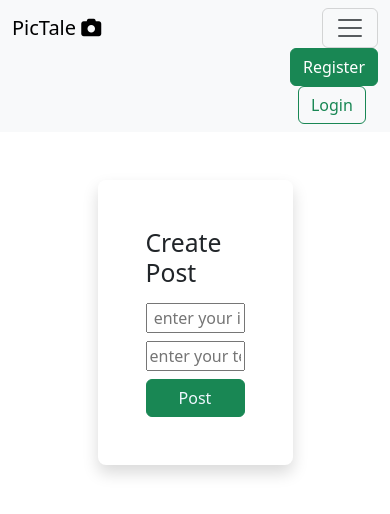
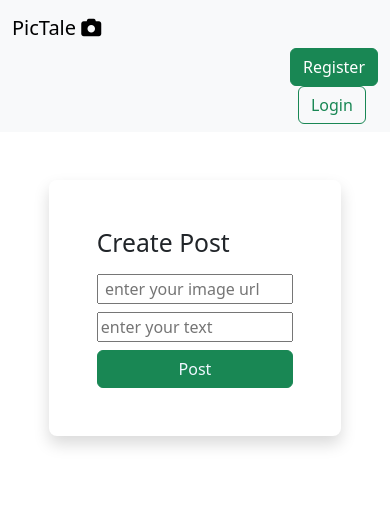
Before and after one commit to RanaAldosari/PikTale, a plain HTML site: page index.html in a window 390 px wide. Drawn offline with nearby package versions, Linux system fonts and the light colour scheme.

Commit message:
updateFrom

```diff
--- a/index.html
+++ b/index.html
@@ -14,9 +14,9 @@
 <nav class="navbar navbar-expand-lg bg-body-tertiary">
   <div class="container-fluid d-flex justify-content-between align-items-center">
     <a class="navbar-brand" href="#">PicTale <i class="fa-solid fa-camera"></i></a>
-    <button class="navbar-toggler" type="button" data-bs-toggle="collapse" data-bs-target="#navbarNav">
+    <!-- <button class="navbar-toggler" type="button" data-bs-toggle="collapse" data-bs-target="#navbarNav">
       <span class="navbar-toggler-icon"></span>
-    </button>
+    </button> -->
     <div class="collapse navbar-collapse d-flex justify-content-end" id="navbarNav">
       <ul class="navbar-nav">
         <li class="nav-item">
@@ -31,7 +31,7 @@
 </nav>
 
 <!-- posts-form -->
-<section class="mt-5 d-flex flex-column w-50 gap-2 m-auto shadow p-5 rounded-3">
+<section class="mt-5 d-flex flex-column w-75 gap-2 m-auto shadow p-5 rounded-3">
   <h2>Create Post</h2>
   <input type="text" id="image-url" required placeholder=" enter your image url" />
   <input type="text" id="image-description" required placeholder="enter your text" />
```
Also changed, not shown: home.html (+2 -2 lines), login.html (+1 -1 lines), regester.html (+1 -1 lines).
